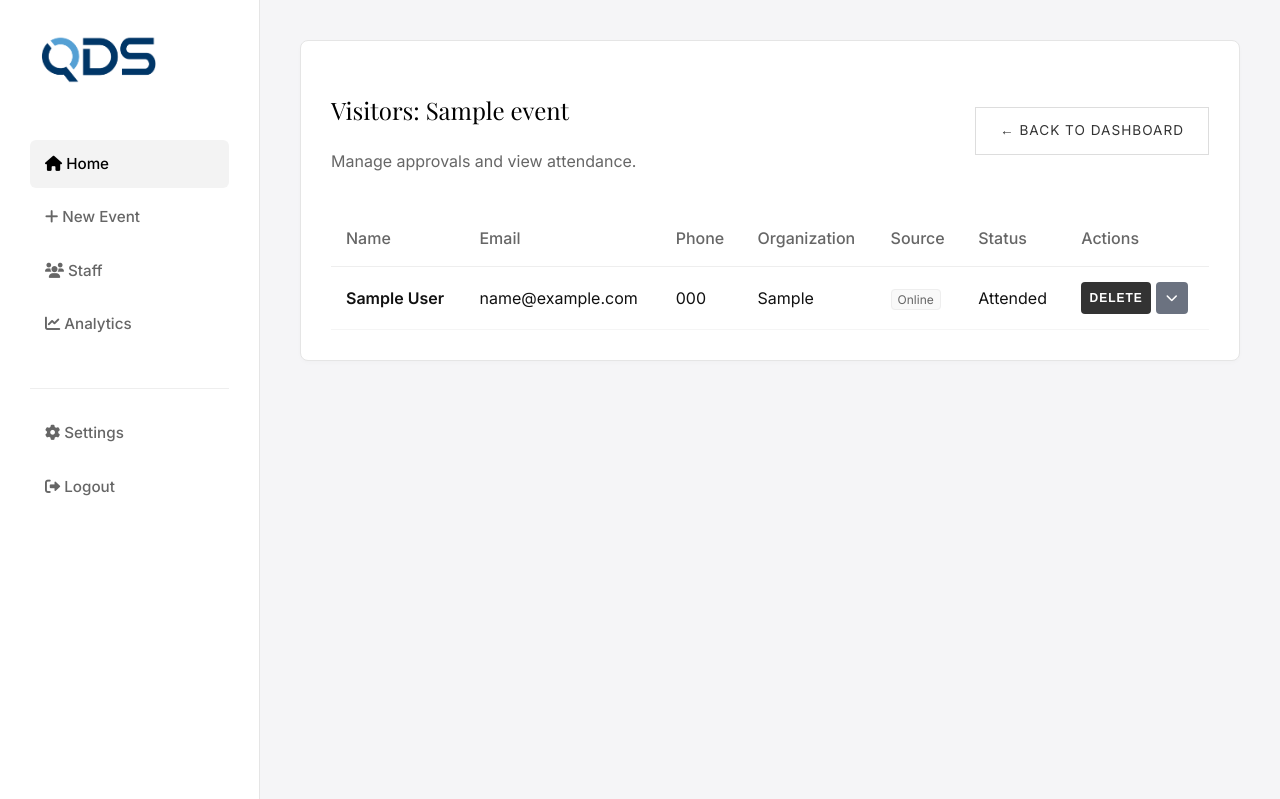
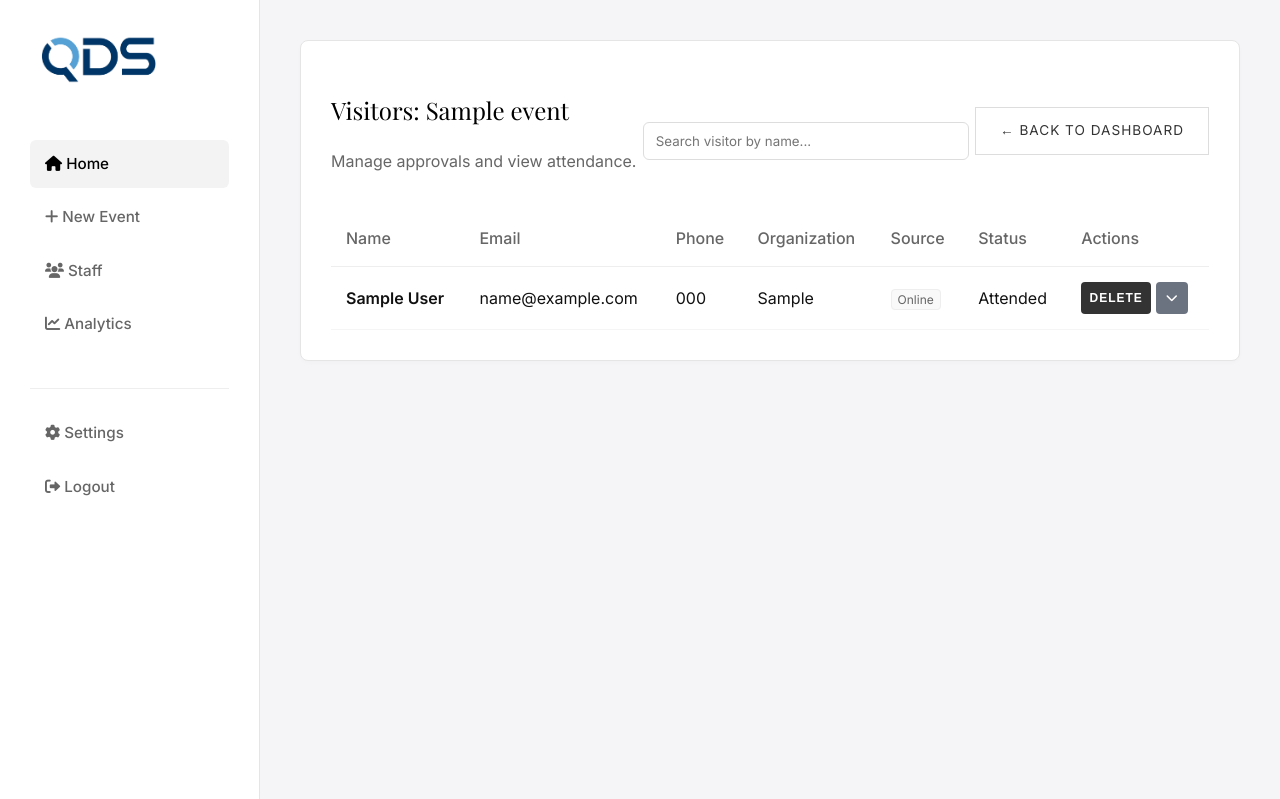
Before and after one commit to SMSulemanMS/evms_prod, a Flask app: page /admin/event/1/visitors in a window 1280 px wide. Shown: the top 799 px of the page. Run offline with Flask 3, Linux system fonts and the light colour scheme; a user stored in the database is signed in; tables that the repository leaves empty hold one stand-in row (values such as "Sample post"); some web fonts are replaced.

```diff
--- a/templates/admin/event_visitors.html
+++ b/templates/admin/event_visitors.html
@@ -9,6 +9,15 @@
         <div>
             <h2>Visitors: {{ event.title }}</h2>
             <p style="color: #666;">Manage approvals and view attendance.</p>
+        </div>
+        <div style="margin-top: 15px;">
+            <input
+                type="text"
+                id="visitorSearch"
+                placeholder="Search visitor by name..."
+                style="padding: 10px 12px; width: 300px; border: 1px solid #ddd; border-radius: 6px;"
+                onkeyup="filterVisitors()"
+    >
         </div>
         <a href="{{ url_for('main.admin_dashboard') }}" class="btn"
             style="background: transparent; color: #333; border: 1px solid #ddd;">
@@ -121,4 +130,30 @@
         }
     }
 </script>
+
+<script>
+function filterVisitors() {
+    const input = document.getElementById("visitorSearch");
+    const filter = input.value.toLowerCase();
+
+    const rows = document.querySelectorAll("tbody tr");
+
+    rows.forEach(row => {
+        // skip detail rows
+        if (row.id.startsWith("details-")) return;
+
+        const nameCell = row.querySelector('td[data-label="Name"]');
+
+        if (!nameCell) return;
+
+        const name = nameCell.textContent.toLowerCase();
+
+        if (name.startsWith(filter)) {
+            row.style.display = "";
+        } else {
+            row.style.display = "none";
+        }
+    });
+}
+</script>
 {% endblock %}
```
